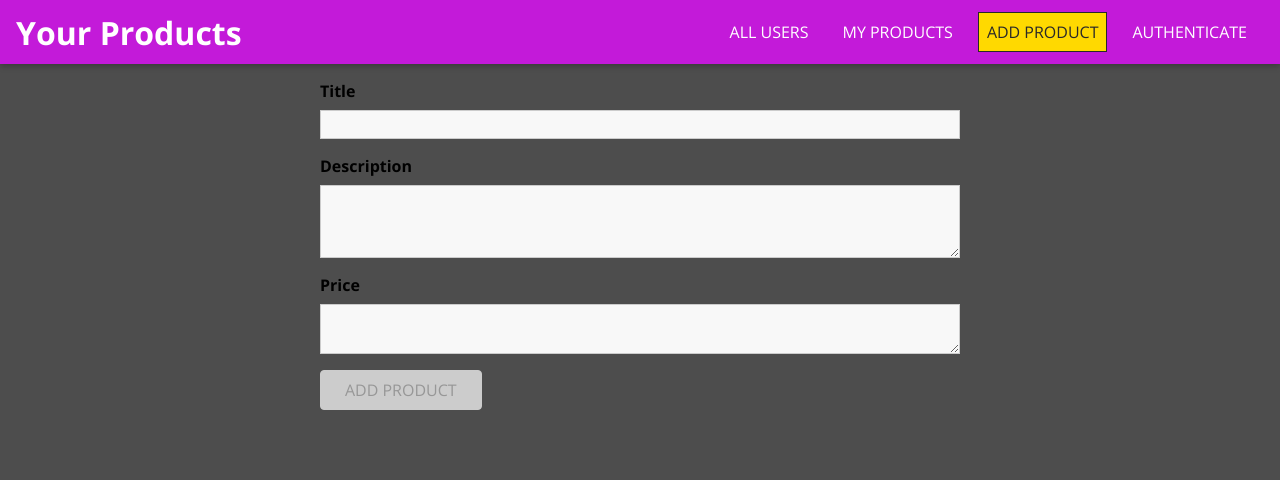
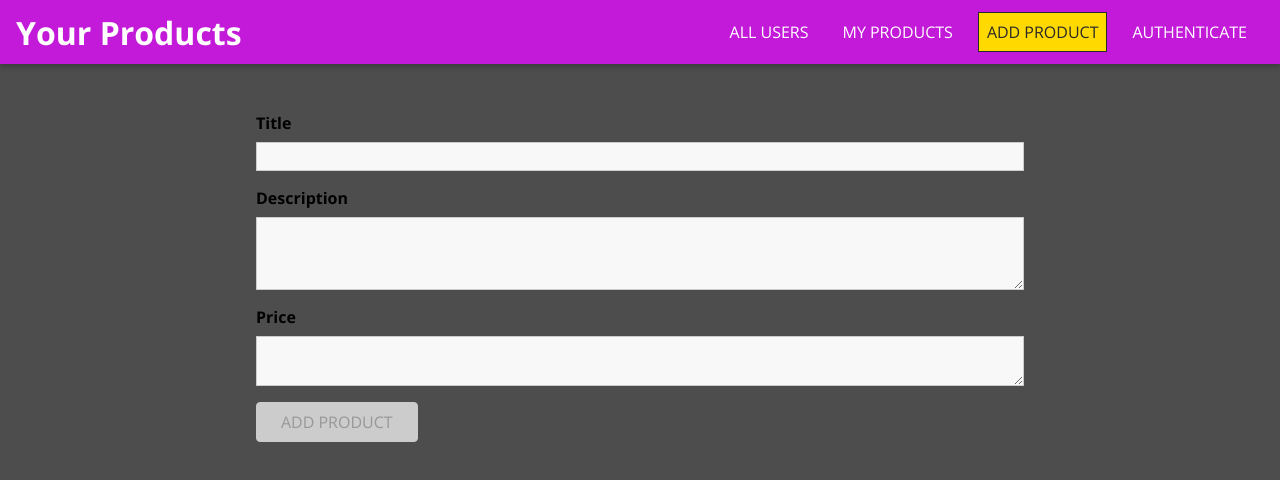
Before and after one commit to poojakanjalkar/Order-System, a React (Create React App) app in the folder my-order-system-app/: page /products/new in a window 1280 px wide. Shown: the top 480 px of the page. Built offline with nearby package versions, Linux system fonts and the light colour scheme.

Commit message:
added css changes for edit module

```diff
--- a/my-order-system-app/src/Products/components/ProductItem.js
+++ b/my-order-system-app/src/Products/components/ProductItem.js
@@ -16,6 +16,7 @@
   };
 
   const confirmDeleteHandler = () => {
+    setShowModal(false);
     console.log("deleting....");
   };
 
--- /dev/null
+++ b/my-order-system-app/src/Products/pages/UpdateProduct.css
@@ -0,0 +1,7 @@
+.product-form {
+  list-style: none;
+  margin: 1rem auto;
+  padding: 1rem;
+  width: 90%;
+  max-width: 50rem;
+}
--- a/my-order-system-app/src/Products/pages/UpdateProduct.js
+++ b/my-order-system-app/src/Products/pages/UpdateProduct.js
@@ -7,7 +7,7 @@
 } from "../../SHARED/util/validators";
 import useForm from "../../SHARED/hooks/form-hooks";
 import Button from "../../SHARED/FORMELEMENTS/Button";
-import "./NewProduct.css";
+import "./UpdateProduct.css";
 import Card from "../../SHARED/UIELEMENTS/Card/Card";
 
 const item = [
@@ -110,8 +110,8 @@
   }
 
   return (
-    <Card>
-      <form className="product-form" onSubmit={updateHandler}>
+    <Card className="product-form">
+      <form onSubmit={updateHandler}>
         <Input
           id="title"
           element="input"
```
